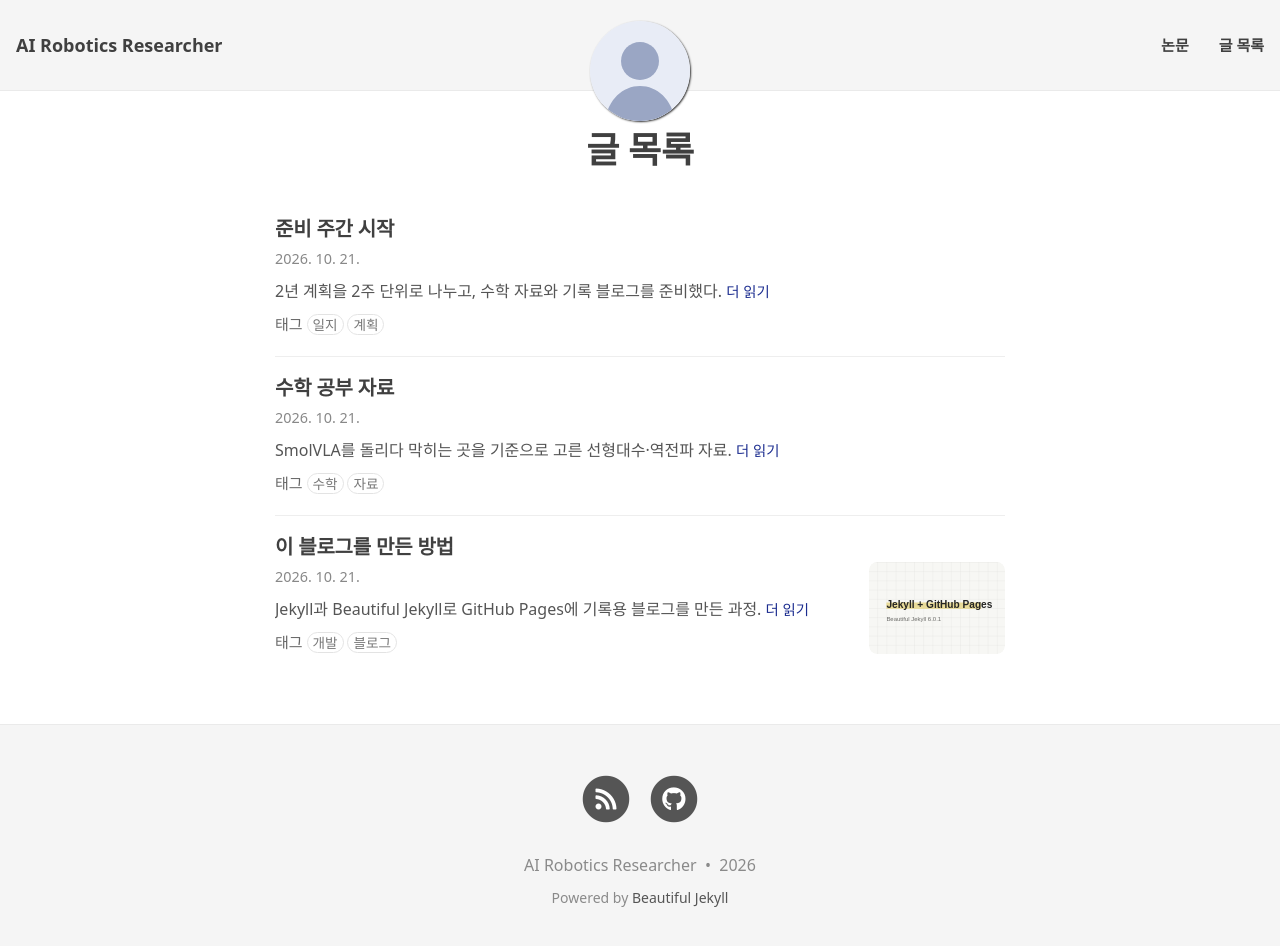
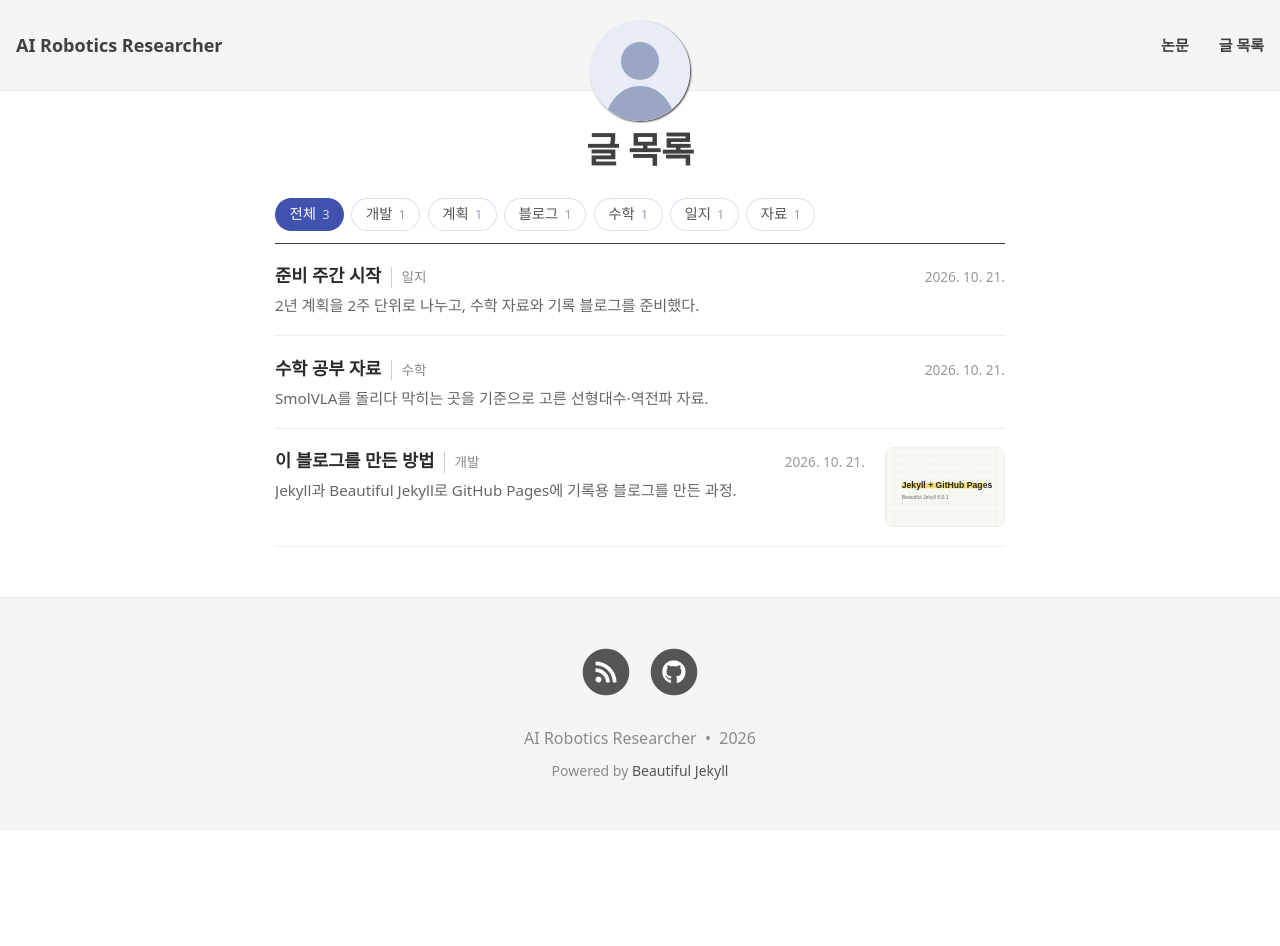
Before and after one commit to chanyee725/chanyee725, a Jekyll site: the page built from posts.html, in a window 1280 px wide and 958 px high. Shown: the top 946 px of the window. Built offline with Jekyll 4.4.1, drawn with Linux system fonts in a browser that asks for light colours; nearby versions of some CDN libraries; some web fonts are replaced.

Commit message:
feat: add career section and blog-style post list
Career sits above awards on the home page. The post list shows a
tag filter, then each post as title | tag, date, two-line excerpt
and an optional thumbnail on the right. Bio now carries the service
period.

Co-Authored-By: Claude Opus 5.5 (1M context) <noreply@anthropic.com>

```diff
--- a/assets/css/custom.css
+++ b/assets/css/custom.css
@@ -366,3 +366,116 @@ ul.pagination.blog-pager {
   font-weight: 400;
   color: #1b2c8f;
 }
+
+/* 경력: "직책 at 회사" 다음에 기간을 흐리게 */
+.home-at {
+  color: #555;
+}
+
+/* ── 글 목록(블로그) ── */
+.blog {
+  max-width: 750px;
+  margin: 0 auto;
+}
+.blog-filter {
+  display: flex;
+  flex-wrap: wrap;
+  gap: 0.45rem;
+  margin-bottom: 0.75rem;
+}
+.blog-filter button {
+  padding: 0.3rem 0.85rem;
+  border: 1px solid rgba(27, 44, 143, 0.15);
+  border-radius: 999px;
+  background: rgba(255, 255, 255, 0.6);
+  -webkit-backdrop-filter: blur(10px);
+  backdrop-filter: blur(10px);
+  font-size: 0.9rem;
+  color: #555;
+  cursor: pointer;
+}
+.blog-filter button span {
+  margin-left: 0.15rem;
+  font-size: 0.8rem;
+  color: #9aa0b4;
+}
+.blog-filter button.is-active {
+  border-color: transparent;
+  background: rgba(31, 52, 160, 0.85);
+  color: #fff;
+}
+.blog-filter button.is-active span {
+  color: rgba(255, 255, 255, 0.75);
+}
+.blog-list {
+  margin: 0;
+  padding: 0;
+  list-style: none;
+  border-top: 1px solid #404040;
+}
+.blog-list li a {
+  display: flex;
+  gap: 1.25rem;
+  align-items: flex-start;
+  padding: 1.15rem 0;
+  border-bottom: 1px solid #eee;
+  color: inherit;
+  text-decoration: none;
+}
+.blog-text {
+  flex: 1;
+  min-width: 0;
+}
+.blog-head {
+  display: flex;
+  flex-wrap: wrap;
+  align-items: baseline;
+  gap: 0.6rem;
+}
+.blog-title {
+  font-size: 1.1rem;
+  font-weight: 600;
+  color: #2a2a2a;
+}
+.blog-list li a:hover .blog-title {
+  text-decoration: underline;
+  text-underline-offset: 4px;
+}
+.blog-tag {
+  padding-left: 0.6rem;
+  border-left: 1px solid #ccc;
+  font-size: 0.85rem;
+  color: #888;
+}
+.blog-head time {
+  margin-left: auto;
+  font-size: 0.85rem;
+  font-variant-numeric: tabular-nums;
+  color: #999;
+}
+.blog-text p {
+  display: -webkit-box;
+  margin: 0.35rem 0 0;
+  overflow: hidden;
+  -webkit-line-clamp: 2;
+  -webkit-box-orient: vertical;
+  font-size: 0.95rem;
+  color: #666;
+}
+.blog-list img {
+  flex-shrink: 0;
+  width: 7.5rem;
+  aspect-ratio: 3 / 2;
+  object-fit: cover;
+  border: 1px solid #eee;
+  border-radius: 8px;
+}
+@media (max-width: 640px) {
+  .blog-head time {
+    width: 100%;
+    margin-left: 0;
+  }
+  .blog-list img {
+    width: 5.5rem;
+  }
+}
--- a/posts.html
+++ b/posts.html
@@ -1,4 +1,54 @@
 ---
-layout: home
+layout: page
 title: 글 목록
 ---
+
+{% comment %} 블로그 목록: 위에 태그 필터, 아래 글마다 제목 | 태그 · 날짜 · 두 줄 요약 · 오른쪽 썸네일 {% endcomment %}
+
+{%- capture tag_names -%}{%- for t in site.tags -%}{{ t[0] }}{%- unless forloop.last -%},{%- endunless -%}{%- endfor -%}{%- endcapture -%}
+{%- assign tag_list = tag_names | split: ',' | sort -%}
+
+<div class="blog">
+  <nav class="blog-filter" aria-label="태그로 거르기">
+    <button type="button" class="is-active" data-tag="">전체 <span>{{ site.posts.size }}</span></button>
+    {% for t in tag_list %}
+    <button type="button" data-tag="{{ t }}">{{ t }} <span>{{ site.tags[t].size }}</span></button>
+    {% endfor %}
+  </nav>
+
+  <ul class="blog-list">
+    {% for post in site.posts %}
+    <li data-tags="|{{ post.tags | join: '|' }}|">
+      <a href="{{ post.url | relative_url }}">
+        <div class="blog-text">
+          <div class="blog-head">
+            <span class="blog-title">{{ post.title }}</span>
+            {% if post.tags.size > 0 %}<span class="blog-tag">{{ post.tags | first }}</span>{% endif %}
+            <time datetime="{{ post.date | date_to_xmlschema }}">{{ post.date | date: site.date_format }}</time>
+          </div>
+          <p>{{ post.excerpt | strip_html | strip }}</p>
+        </div>
+        {% if post.thumbnail-img %}
+        <img src="{{ post.thumbnail-img | relative_url }}" alt="" loading="lazy">
+        {% endif %}
+      </a>
+    </li>
+    {% endfor %}
+  </ul>
+</div>
+
+<script>
+  (function () {
+    var buttons = document.querySelectorAll(".blog-filter button")
+    var items = document.querySelectorAll(".blog-list li")
+    buttons.forEach(function (btn) {
+      btn.addEventListener("click", function () {
+        var tag = btn.dataset.tag
+        buttons.forEach(function (b) { b.classList.toggle("is-active", b === btn) })
+        items.forEach(function (li) {
+          li.hidden = tag !== "" && li.dataset.tags.indexOf("|" + tag + "|") === -1
+        })
+      })
+    })
+  })()
+</script>
```
Also changed, not shown: index.html (+10 -1 lines).
